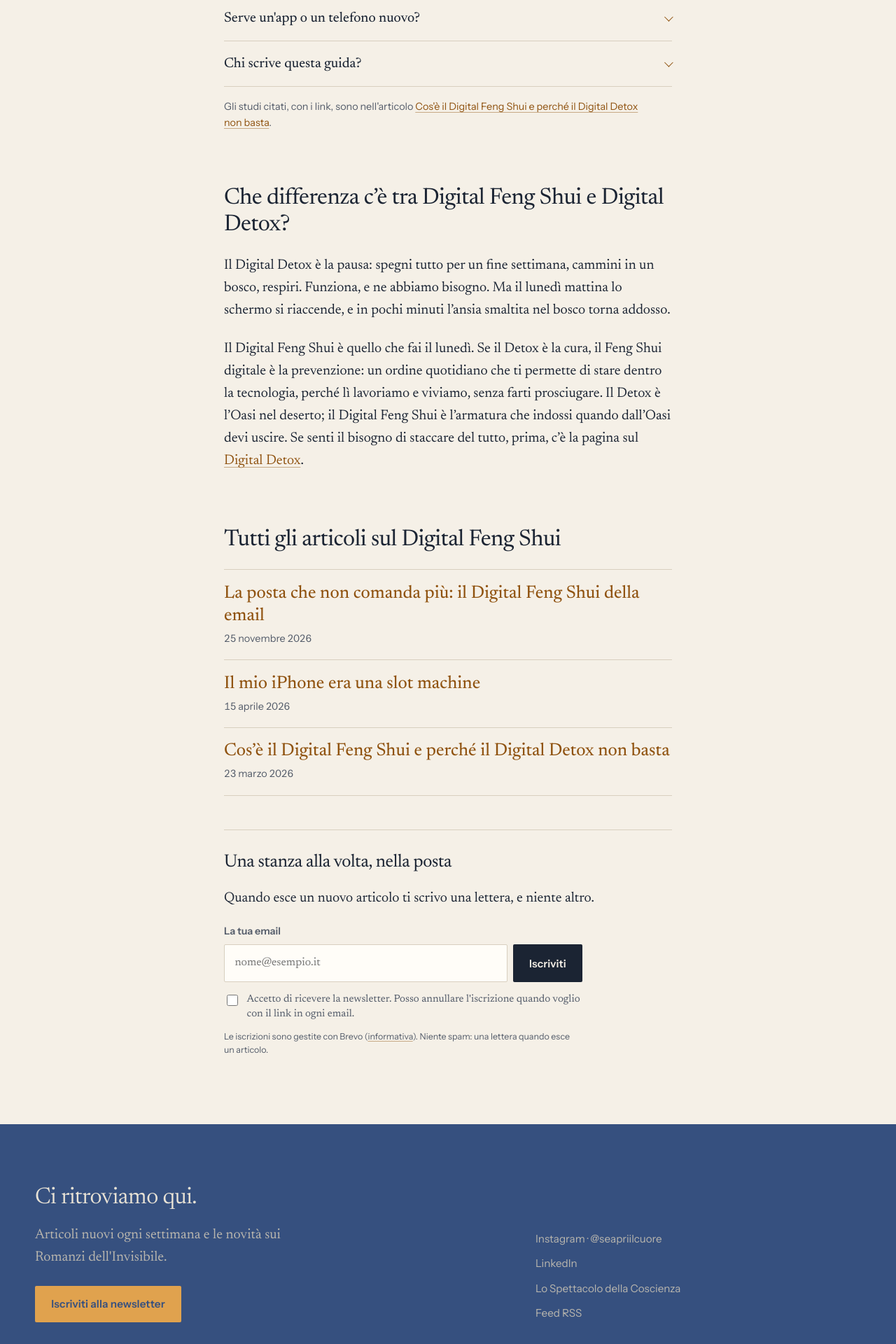
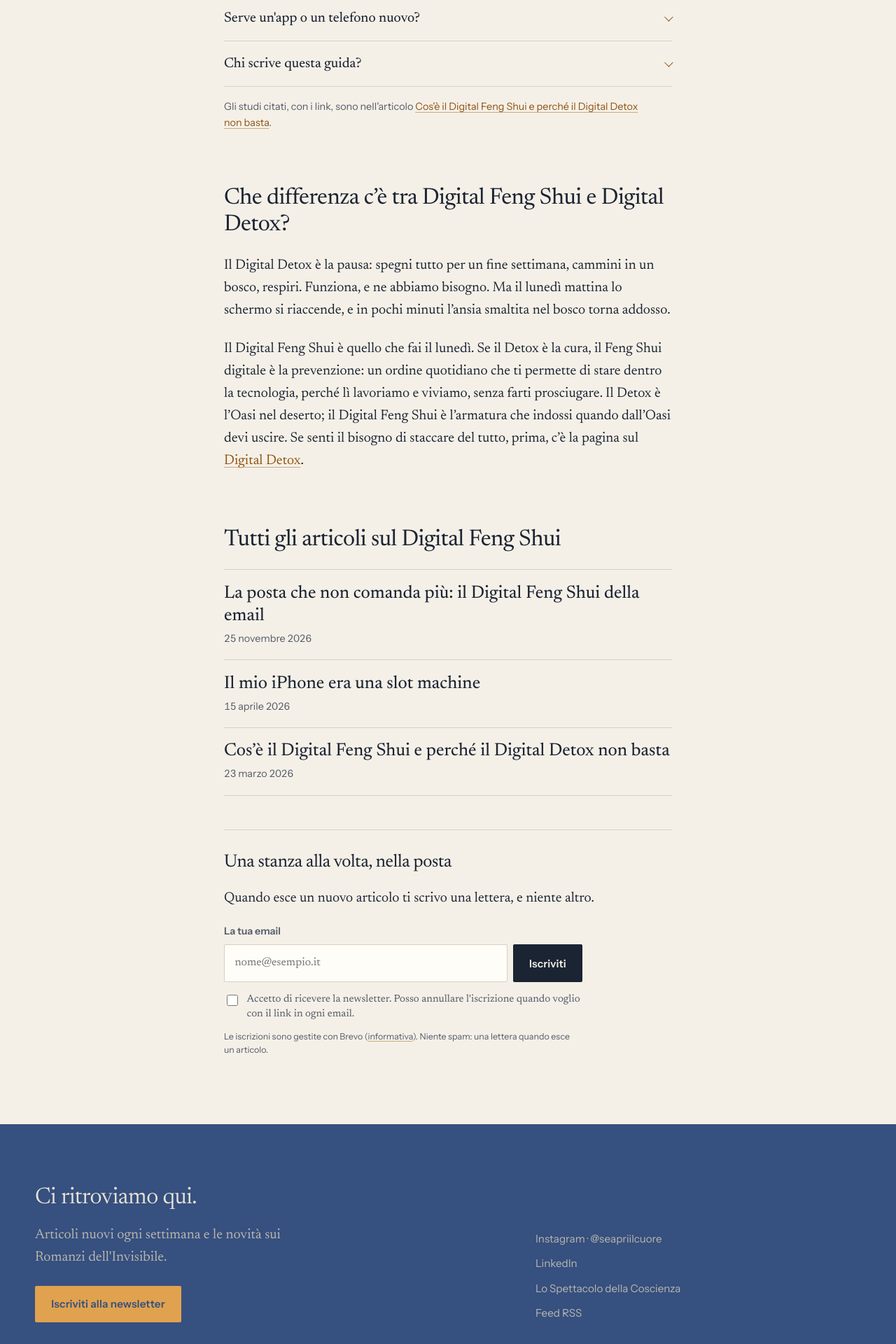
Before and after one commit to paolofurini/seapriilcuore, a Jekyll site: the page built from temi/digital-feng-shui-prova.md, in a window 1280 px wide. Shown: the part 3478-5398 px from the top of the page at 70% size. Built offline with Jekyll 4.4.1, drawn with Linux system fonts in a browser that asks for light colours.

Commit message:
Prova pagina guida DFS: elenco articoli
Co-Authored-By: Claude Opus 5.5 <noreply@anthropic.com>
Claude-Session: https://claude.ai/code/session_016SExTNR2mJFJdF2ZXLtJqN

```diff
--- a/assets/css/site.css
+++ b/assets/css/site.css
@@ -385,3 +385,4 @@ a.book-row:hover .book-row-title { color: var(--amber-deep); }
 .g-newsletter { border-top: 1px solid var(--rule); margin-top: 3rem; padding-top: 2rem; }
 .prose .g-newsletter h2 { margin-top: 0; font-size: var(--step-1); }
 .prose .post-list { padding-left: 0; } .prose .post-list li { margin: 0; }
+.prose .post-list a { color: var(--ink); text-decoration: none; }
```
